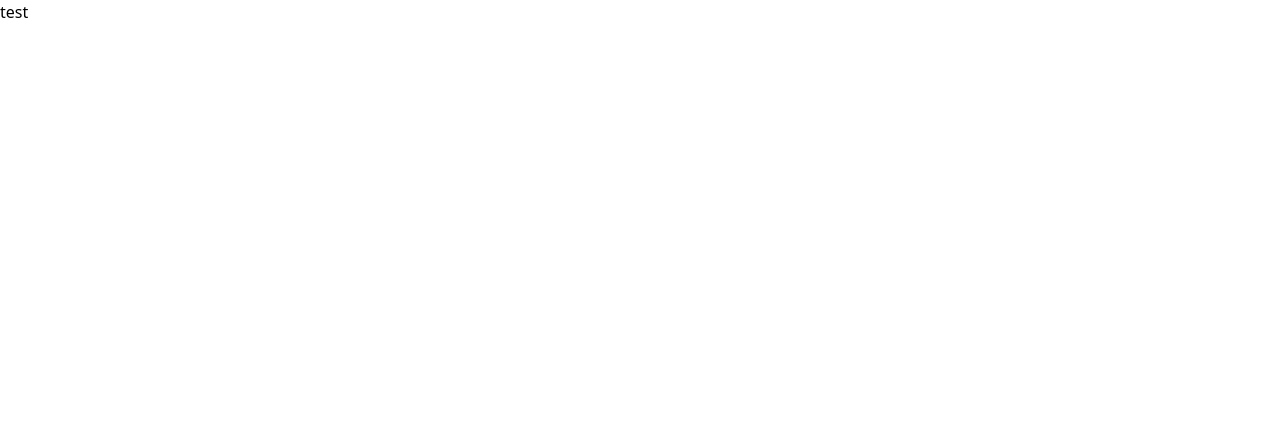
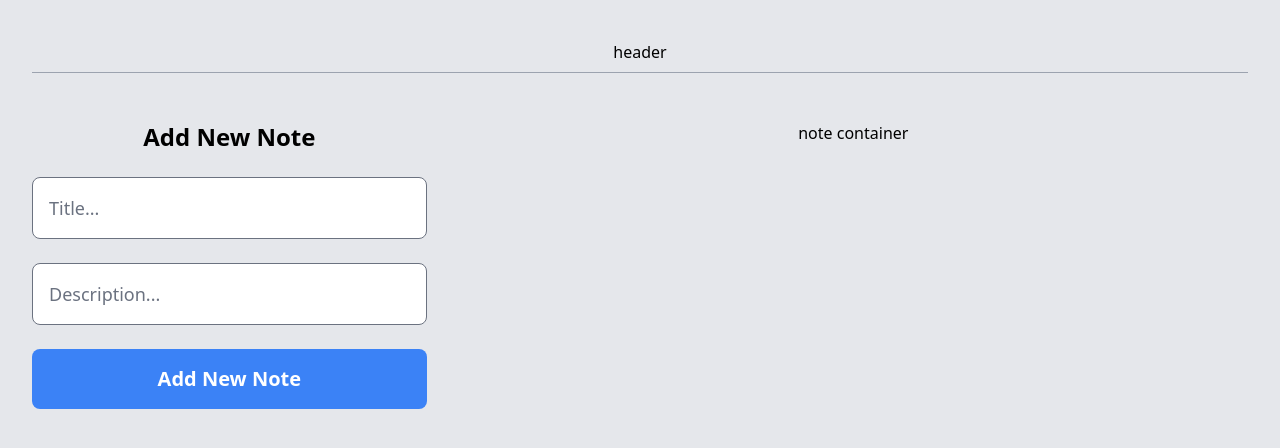
Before and after one commit to webnook/note-app-react, a React (Vite) app: page / in a window 1280 px wide. Shown: the top 448 px of the page. Built offline with nearby package versions, Linux system fonts and the light colour scheme.

Commit message:
form and initial states with styles created

```diff
--- a/index.html
+++ b/index.html
@@ -1,4 +1,4 @@
-<!doctype html>
+<!DOCTYPE html>
 <html lang="en">
   <head>
     <meta charset="UTF-8" />
@@ -6,8 +6,10 @@
     <meta name="viewport" content="width=device-width, initial-scale=1.0" />
     <title>Note app React</title>
   </head>
-  <body>
-    <div id="root"></div>
+  <body class="bg-gray-200 w-screen min-h-screen">
+    <div
+      class="container mx-auto max-w-screen-xl p-8 text-center"
+      id="root"></div>
     <script type="module" src="/src/main.jsx"></script>
   </body>
 </html>
--- a/package.json
+++ b/package.json
@@ -14,6 +14,7 @@
     "react-dom": "^18.2.0"
   },
   "devDependencies": {
+    "@tailwindcss/forms": "^0.5.7",
     "@types/react": "^18.2.66",
     "@types/react-dom": "^18.2.22",
     "@vitejs/plugin-react": "^4.2.1",
--- a/src/App.jsx
+++ b/src/App.jsx
@@ -1,5 +1,17 @@
+import AddNewNote from "./components/AddNewNote";
+
 const App = () => {
-  return <div>test</div>;
+  return (
+    <div>
+      <div className="flex items-center justify-evenly mb-12 border-b border-b-gray-400 py-2">
+        header
+      </div>
+      <div className="flex flex-col md:flex-row justify-between gap-8">
+        <AddNewNote />
+        <div className="w-full md:w-2/3">note container</div>
+      </div>
+    </div>
+  );
 };
 
 export default App;
--- /dev/null
+++ b/src/components/AddNewNote.jsx
@@ -0,0 +1,50 @@
+import { useState } from "react";
+
+const AddNewNote = () => {
+  const [title, setTitle] = useState("");
+  const [description, setDescription] = useState("");
+  const submitHandler = (e) => {
+    e.preventDefault();
+    const newNote = {
+      title,
+      description,
+      id: new Date().getTime(),
+      completed: false,
+      createdAt: new Date().toISOString(),
+    };
+    setTitle("");
+    setDescription("");
+    console.log(newNote);
+  };
+
+  return (
+    <>
+      <div className="w-full md:w-1/3">
+        <h2 className="font-bold text-2xl mb-6">Add New Note</h2>
+        <form onSubmit={submitHandler}>
+          <input
+            className="w-full p-4 rounded-lg text-slate-700 text-lg mb-6"
+            type="text"
+            placeholder="Title..."
+            value={title}
+            onChange={(e) => setTitle(e.target.value)}
+          />
+          <input
+            className="w-full p-4 rounded-lg text-slate-700 text-lg mb-6"
+            type="text"
+            placeholder="Description..."
+            value={description}
+            onChange={(e) => setDescription(e.target.value)}
+          />
+          <button
+            type="submit"
+            className="rounded-lg p-4 bg-blue-500 text-white w-full font-bold text-xl">
+            Add New Note
+          </button>
+        </form>
+      </div>
+    </>
+  );
+};
+
+export default AddNewNote;
--- a/tailwind.config.js
+++ b/tailwind.config.js
@@ -4,5 +4,8 @@ export default {
   theme: {
     extend: {},
   },
-  plugins: [],
+  plugins: [
+    require("@tailwindcss/forms"),
+    // ...
+  ],
 };
```
Also changed, not shown: 1 other file (tests, documents, lock files or other folders).
